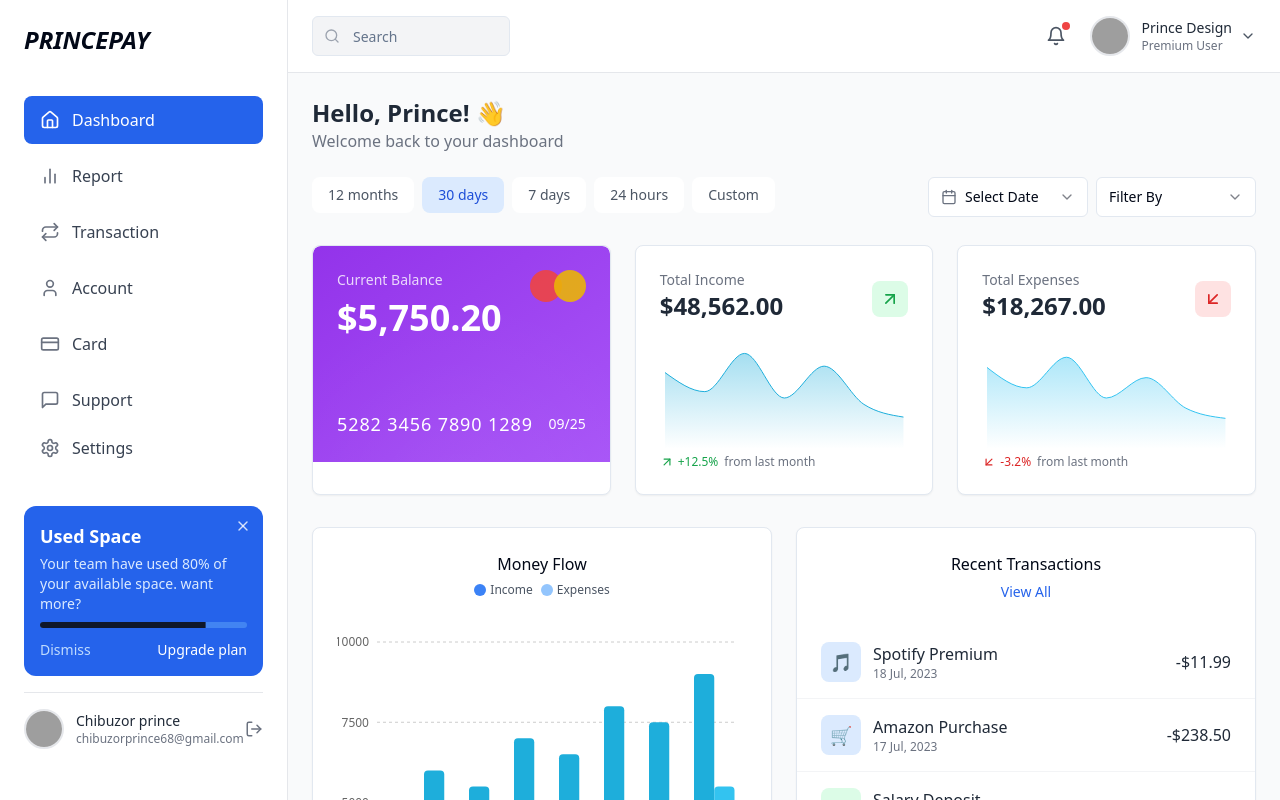
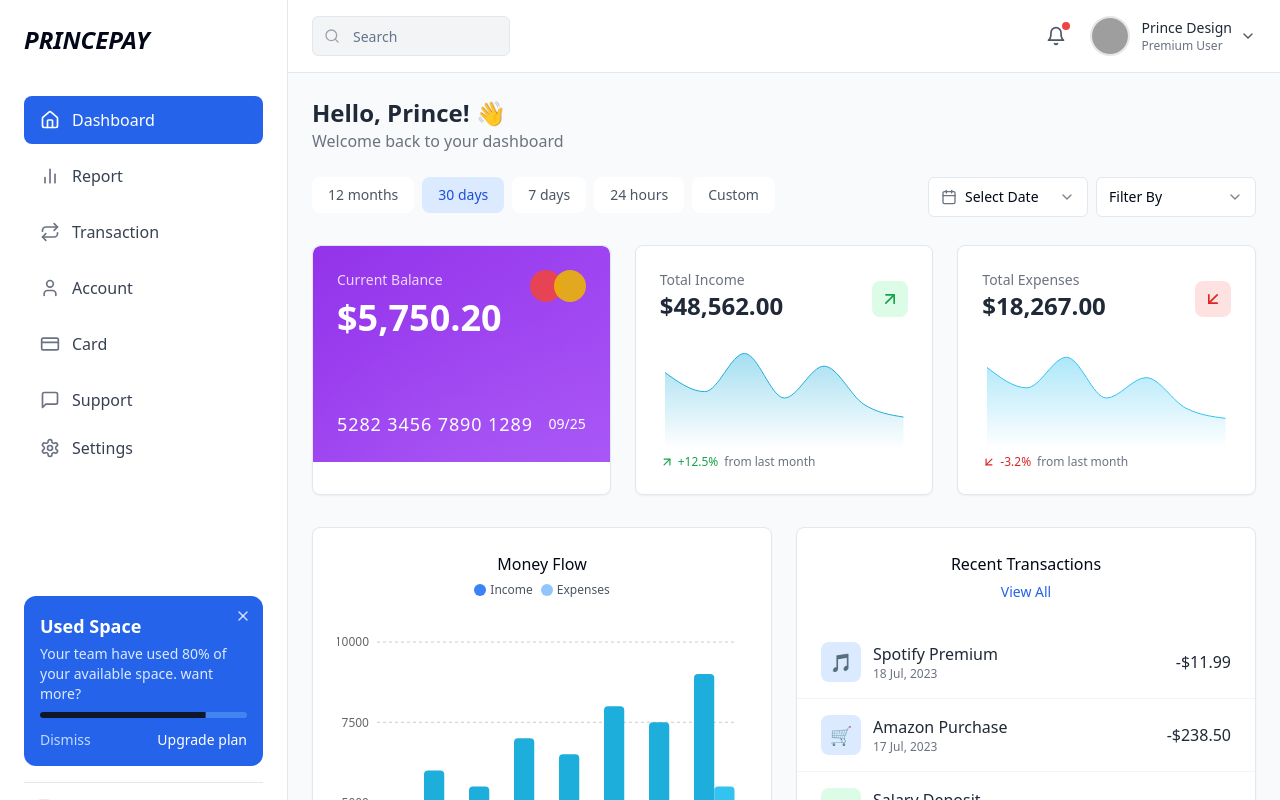
Before and after one commit to trustedprince01/expensedashboard, a React (Vite) app: page / in a window 1280 px wide. Shown: the top 800 px of the page. Built offline with nearby package versions, Linux system fonts and the light colour scheme; grey boxes are pictures that could not be loaded.

Commit message:
Visual edit in Lovable
Edited UI in Lovable

```diff
--- a/src/pages/Dashboard.tsx
+++ b/src/pages/Dashboard.tsx
@@ -173,7 +173,7 @@ const Dashboard = () => {
           </nav>
         </div>
 
-        <div className="mt-auto p-6 px-[24px] mx-0 my-[40px] py-[10px]">
+        <div className="mt-auto p-6 px-[24px] mx-0 my-[140px] py-[100px]">
           {!dismissUsedSpace && <div className="mb-4">
               <div className="bg-blue-600 rounded-xl p-4 text-white relative">
                 <button onClick={() => setDismissUsedSpace(true)} className="absolute top-3 right-3 text-white/80 hover:text-white">
@@ -203,7 +203,7 @@ const Dashboard = () => {
                   <AvatarFallback>JD</AvatarFallback>
                 </Avatar>
                 <div className="ml-3">
-                  <p className="text-sm font-medium text-gray-800">Chibuzor prince</p>
+                  <p className="text-sm font-medium text-gray-800">John Doe</p>
                   <p className="text-xs text-gray-500">chibuzorprince68@gmail.com</p>
                 </div>
               </div>
@@ -215,7 +215,7 @@ const Dashboard = () => {
         </div>
       </div>
 
-      <div className="flex-1 overflow-y-auto py-0">
+      <div className="flex-1 overflow-y-auto">
         <header className="bg-white border-b border-gray-200 py-4 px-6 sticky top-0 z-10">
           <div className="flex flex-col md:flex-row md:items-center md:justify-between gap-4">
             <div className="relative w-full md:w-64">
@@ -304,7 +304,7 @@ const Dashboard = () => {
                   </div>
                 </div>
 
-                <div className="absolute inset-0 bg-[radial-gradient(circle_at_50%_120%,rgba(255,255,255,0.1)_0%,rgba(255,255,255,0)_70%)] opacity-40 my-0 py-0"></div>
+                <div className="absolute inset-0 bg-[radial-gradient(circle_at_50%_120%,rgba(255,255,255,0.1)_0%,rgba(255,255,255,0)_70%)] opacity-40 my-0"></div>
 
                 <div className="mt-14 flex justify-between items-center pt-4">
                   <p className="font-medium tracking-wider text-white text-lg">5282 3456 7890 1289</p>
```
